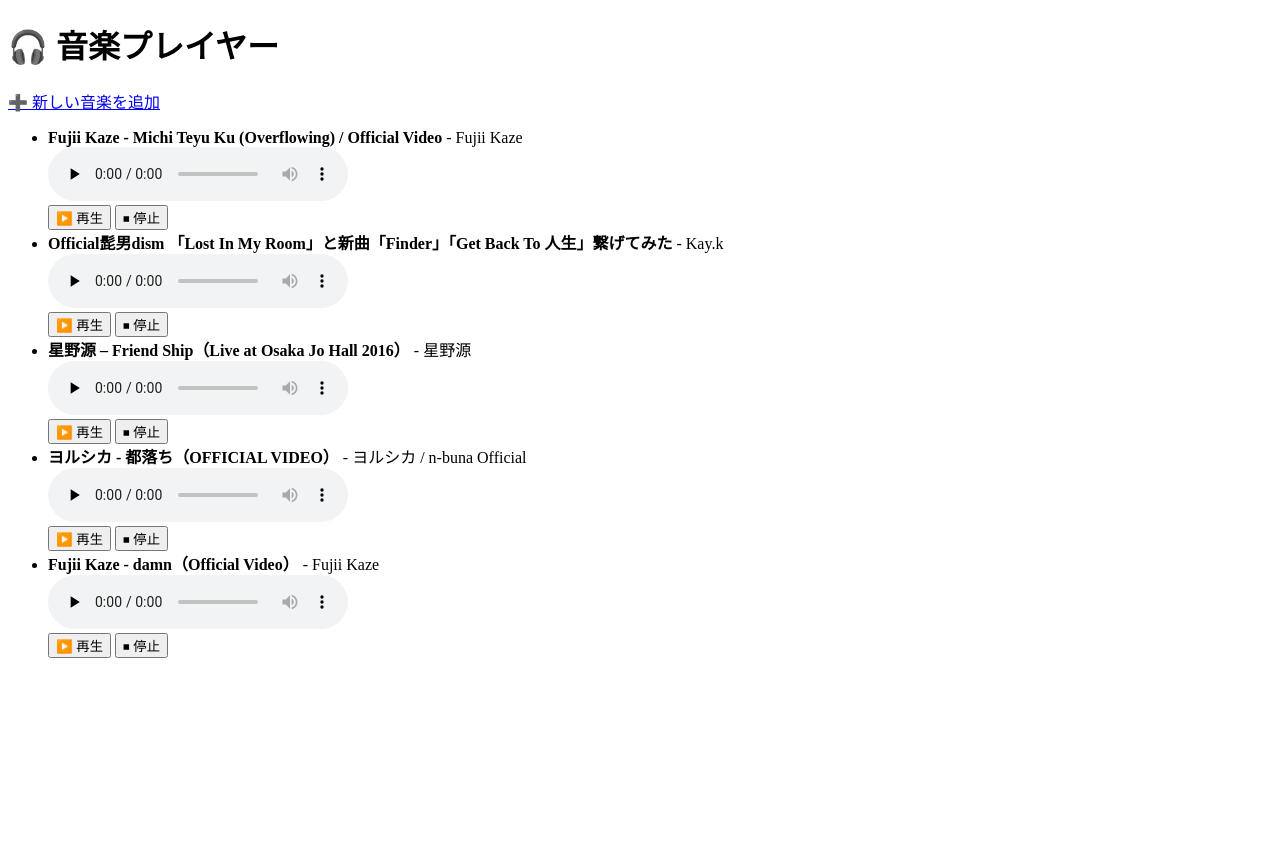
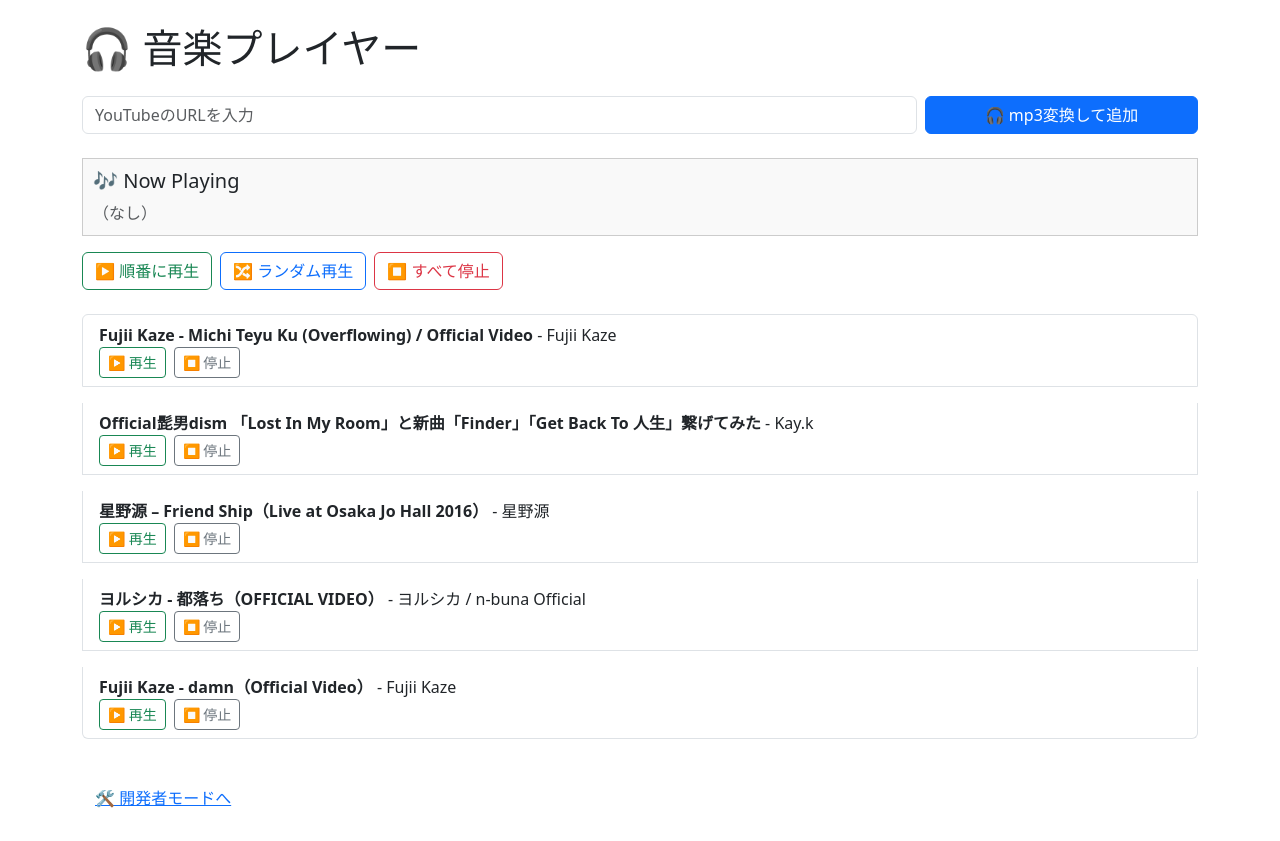
Before and after one commit to NorikiNoGit/music_app, a Flask app: page / in a window 1280 px wide. Before the commit the page ends 658 px from the top, so only its background shows below. Run offline with Flask 3, Linux system fonts and the light colour scheme; data comes from the database, SQL or seed files in the repository; both versions use the stored data as it was after the commit.

Commit message:
boostrap導入

```diff
--- a/app.py
+++ b/app.py
@@ -3,6 +3,7 @@
 from yt_dlp import YoutubeDL
 from datetime import datetime
 import sqlite3
+import re
 
 app = Flask(__name__)
 
@@ -10,23 +11,15 @@
 MUSIC_DIR = "/mnt/musicshare"  # 実際のmp3保存場所（Samba共有）
 DB_PATH = "music.db"           # SQLiteファイル
 
+def safe_filename(name):
+    # ファイル名に使えない文字をアンダースコアに置換
+    return re.sub(r'[<>:"/\\|?*\n\r\t]', '_', name).strip()
+
 # ======================
 # 音楽一覧再生ページ
 # ======================
-@app.route("/")
+@app.route("/", methods=["GET", "POST"])
 def index():
-    conn = sqlite3.connect(DB_PATH)
-    cursor = conn.cursor()
-    cursor.execute("SELECT id, filepath, title, artist FROM music ORDER BY created_at DESC")
-    songs = cursor.fetchall()
-    conn.close()
-    return render_template("index.html", songs=songs)
-
-# ======================
-# 新規追加ページ
-# ======================
-@app.route("/add", methods=["GET", "POST"])
-def add():
     if request.method == "POST":
         url = request.form.get("url")
         try:
@@ -34,7 +27,13 @@
         except Exception as e:
             return f"<p>❌ エラーが発生しました: {str(e)}</p>"
         return redirect(url_for("index"))
-    return render_template("add.html")
+
+    conn = sqlite3.connect(DB_PATH)
+    cursor = conn.cursor()
+    cursor.execute("SELECT id, filepath, title, artist FROM music ORDER BY created_at DESC")
+    songs = cursor.fetchall()
+    conn.close()
+    return render_template("index.html", songs=songs)
 
 # ======================
 # mp3ファイルの提供
@@ -59,13 +58,21 @@
 
     with YoutubeDL(ydl_opts) as ydl:
         info = ydl.extract_info(url, download=True)
-        title = info.get("title", "Unknown Title")
+        raw_title = info.get("title", "Unknown Title")
+        title = safe_filename(raw_title)
         artist = info.get("uploader", "Unknown Artist")
         duration = info.get("duration", 0)
 
-        filename = f"{title}.mp3"
-        filepath = os.path.join(MUSIC_DIR, filename)
-        filesize = os.path.getsize(filepath)
+        # ファイルパスを正確に取得する
+        downloaded_filename = ydl.prepare_filename(info)
+        mp3_filepath = os.path.splitext(downloaded_filename)[0] + ".mp3"
+        filename_only = os.path.basename(mp3_filepath)
+
+        # 確実にファイルが存在するかチェック
+        if not os.path.exists(mp3_filepath):
+            raise FileNotFoundError(f"ファイルが見つかりません: {mp3_filepath}")
+
+        filesize = os.path.getsize(mp3_filepath)
         created_at = datetime.now().isoformat()
 
         conn = sqlite3.connect(DB_PATH)
@@ -73,9 +80,11 @@
         cursor.execute("""
             INSERT INTO music (filepath, title, artist, duration, filesize, created_at, source_url)
             VALUES (?, ?, ?, ?, ?, ?, ?)
-        """, (filename, title, artist, duration, filesize, created_at, url))
+        """, (filename_only, raw_title, artist, duration, filesize, created_at, url))
         conn.commit()
         conn.close()
+
+
 
 # ======================
 # データベース確認
--- a/templates/index.html
+++ b/templates/index.html
@@ -2,30 +2,141 @@
 <html lang="ja">
 <head>
   <meta charset="UTF-8">
-  <title>🎵 音楽再生ページ</title>
+  <title>🎵 音楽プレイヤー</title>
+  <meta name="viewport" content="width=device-width, initial-scale=1">
+
+  <!-- Bootstrap CDN -->
+  <link href="https://cdn.jsdelivr.net/npm/bootstrap@5.3.3/dist/css/bootstrap.min.css" rel="stylesheet">
+
+  <style>
+    #now-playing {
+      border: 1px solid #ccc;
+      padding: 10px;
+      margin-top: 20px;
+      margin-bottom: 20px;
+      background-color: #f9f9f9;
+    }
+    audio {
+      width: 100%;
+    }
+  </style>
 </head>
-<body>
-  <h1>🎧 音楽プレイヤー</h1>
+<body class="container py-4">
 
-  <p><a href="{{ url_for('add') }}">➕ 新しい音楽を追加</a></p>
+  <h1 class="mb-4">🎧 音楽プレイヤー</h1>
+
+  <!-- 🎧 YouTube URL追加フォーム -->
+  <form method="post" class="mb-4 row g-2">
+    <div class="col-md-9 col-sm-12">
+      <input type="text" name="url" class="form-control" placeholder="YouTubeのURLを入力" required>
+    </div>
+    <div class="col-md-3 col-sm-12">
+      <button type="submit" class="btn btn-primary w-100">🎧 mp3変換して追加</button>
+    </div>
+  </form>
+
+  <!-- 🎶 再生中の曲表示 -->
+  <div id="now-playing" class="mb-3">
+    <h5>🎶 Now Playing</h5>
+    <p id="now-title" class="mb-0 text-muted">（なし）</p>
+  </div>
+
+  <!-- 🎵 再生コントロール -->
+  <div class="mb-4 d-flex flex-wrap gap-2">
+    <button onclick="playSequential()" class="btn btn-outline-success">▶️ 順番に再生</button>
+    <button onclick="playShuffle()" class="btn btn-outline-primary">🔀 ランダム再生</button>
+    <button onclick="stopAll()" class="btn btn-outline-danger">⏹ すべて停止</button>
+  </div>
 
   {% if songs %}
-    <ul>
+    <div class="list-group">
       {% for song in songs %}
-        <li>
+        <div class="list-group-item mb-3">
           <strong>{{ song[2] }}</strong> - {{ song[3] }}<br>
-          <audio id="audio{{ loop.index }}" controls preload="none">
+          <audio id="audio{{ loop.index }}" preload="none" class="my-2">
             <source src="{{ url_for('serve_music', filename=song[1]) }}" type="audio/mpeg">
-            このブラウザは audio 要素に対応していません。
           </audio>
-          <br>
-          <button onclick="document.getElementById('audio{{ loop.index }}').play()">▶️ 再生</button>
-          <button onclick="document.getElementById('audio{{ loop.index }}').pause()">⏹ 停止</button>
-        </li>
+          <div class="d-flex gap-2">
+            <button onclick="playOnly({{ loop.index }})" class="btn btn-sm btn-outline-success">▶️ 再生</button>
+            <button onclick="document.getElementById('audio{{ loop.index }}').pause()" class="btn btn-sm btn-outline-secondary">⏹ 停止</button>
+          </div>
+        </div>
       {% endfor %}
-    </ul>
+    </div>
   {% else %}
-    <p>まだ音楽がありません。<a href="{{ url_for('add') }}">➕ 追加しましょう！</a></p>
+    <p>🎶 まだ音楽がありません。上のフォームから追加してみましょう。</p>
   {% endif %}
+
+  <div class="mt-4">
+    <a href="{{ url_for('debug_db') }}" class="btn btn-link">🛠 開発者モードへ</a>
+  </div>
+
+  <!-- 🎛️ 再生制御スクリプト -->
+  <script>
+    const audios = Array.from(document.getElementsByTagName('audio'));
+    const titles = {{ songs | map(attribute=2) | list | tojson }};
+    const artists = {{ songs | map(attribute=3) | list | tojson }};
+
+    function updateNowPlaying(title, artist) {
+      document.getElementById("now-title").textContent = `${title} - ${artist}`;
+    }
+
+    function stopAll() {
+      audios.forEach(audio => {
+        audio.pause();
+        audio.currentTime = 0;
+      });
+      updateNowPlaying("（なし）", "");
+    }
+
+    function playOnly(index) {
+      stopAll();
+      audios[index - 1].play();
+      updateNowPlaying(titles[index - 1], artists[index - 1]);
+    }
+
+    function playSequential() {
+      stopAll();
+      let i = 0;
+      function playNext() {
+        if (i >= audios.length) {
+          updateNowPlaying("（終了）", "");
+          return;
+        }
+        audios[i].play();
+        updateNowPlaying(titles[i], artists[i]);
+        audios[i].onended = () => {
+          i++;
+          playNext();
+        };
+      }
+      playNext();
+    }
+
+    function playShuffle() {
+      stopAll();
+      let indices = Array.from(audios.keys());
+      for (let i = indices.length - 1; i > 0; i--) {
+        const j = Math.floor(Math.random() * (i + 1));
+        [indices[i], indices[j]] = [indices[j], indices[i]];
+      }
+
+      let i = 0;
+      function playNext() {
+        if (i >= indices.length) {
+          updateNowPlaying("（終了）", "");
+          return;
+        }
+        const idx = indices[i];
+        audios[idx].play();
+        updateNowPlaying(titles[idx], artists[idx]);
+        audios[idx].onended = () => {
+          i++;
+          playNext();
+        };
+      }
+      playNext();
+    }
+  </script>
 </body>
 </html>
```
Also changed, not shown: templates/add.html (deleted, +0 -12 lines), music.db.
